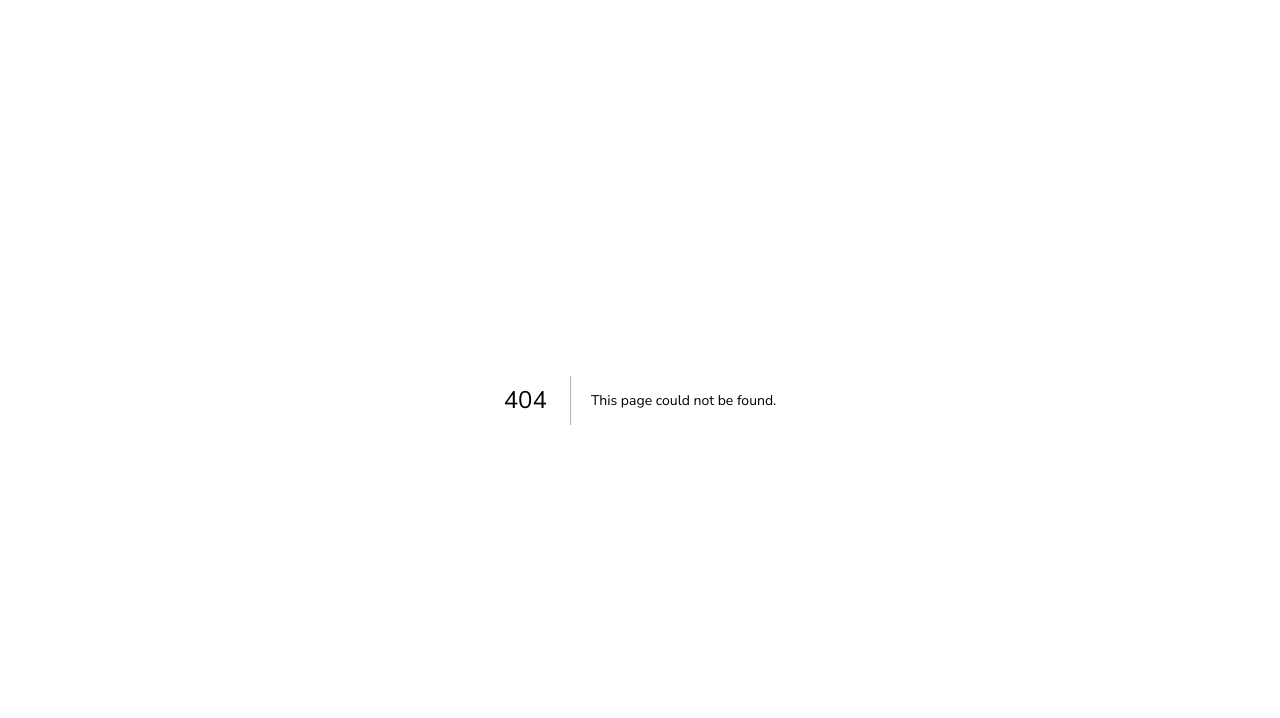
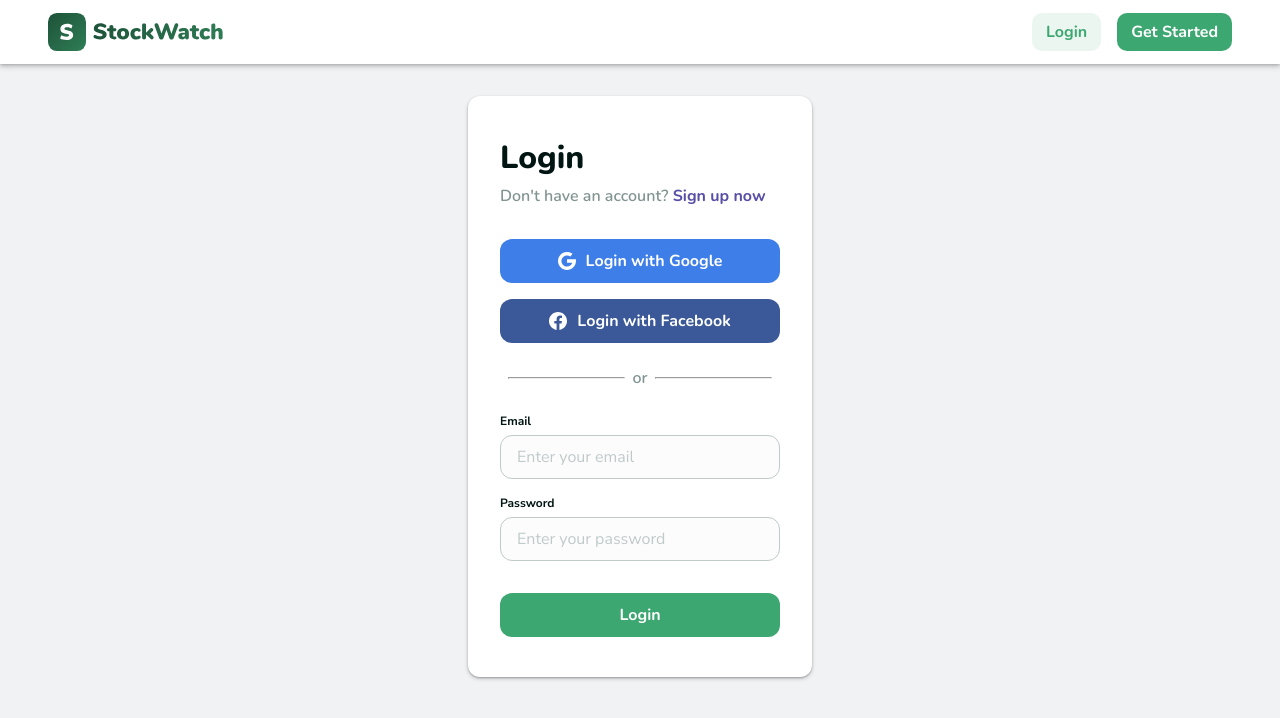
Before and after one commit to peitrae/stockwatch-client, a Next.js app in the folder client/: page /login in a window 1280 px wide. Before the commit this address had no page. Shown: the top 718 px of the page. Built offline with nearby package versions, Linux system fonts and the light colour scheme.

Commit message:
Add login page layout

```diff
--- /dev/null
+++ b/client/modules/authentication/Login.tsx
@@ -0,0 +1,72 @@
+/** @jsxImportSource @emotion/react */
+
+import Link from '@/components/typhographies/Link';
+import Text from '@/components/typhographies/Text';
+import { mb16, mb32, my24 } from '@/styles/margin';
+import TextInput from '@/components/inputs/TextInput';
+import Auth, { AuthCSS } from './_Auth';
+import { GoogleIcon, FacebookIcon } from '@/components/icons';
+import Flex from '@/components/layouts/Flex';
+
+const Login: React.FC = () => (
+	<Auth.Card>
+		<Auth.InnerWrapper>
+			<Text as="h1" type="sans-serif">
+				Login
+			</Text>
+			<Auth.DescriptionWrapper>
+				<Text css={AuthCSS.secondaryLighterColor} type="sans-serif">
+					Don&apos;t have an account?&nbsp;
+				</Text>
+				<Link weight="700" href="/signup">
+					Sign up now
+				</Link>
+			</Auth.DescriptionWrapper>
+			{/* <Auth.Error css={mb16} color="danger">This is an error message</Auth.Error> */}
+			<Auth.Button
+				css={[AuthCSS.google, mb16]}
+				startIcon={<GoogleIcon />}
+				size="lg"
+				onClick={() => {}}
+			>
+				Login with Google
+			</Auth.Button>
+			<Auth.Button
+				css={AuthCSS.facebook}
+				startIcon={<FacebookIcon />}
+				size="lg"
+				onClick={() => {}}
+			>
+				Login with Facebook
+			</Auth.Button>
+			<Flex css={my24} justifyContent="center" alignItems="center">
+				<Auth.VLine />
+				<Text css={AuthCSS.secondaryLighterColor}>or</Text>
+				<Auth.VLine />
+			</Flex>
+			<form css={mb32}>
+				<TextInput
+					id="email"
+					label="Email"
+					css={mb16}
+					type="email"
+					placeholder="Enter your email"
+					inputSize="lg"
+				/>
+				<TextInput
+					id="password"
+					label="Password"
+					css={mb16}
+					type="password"
+					placeholder="Enter your password"
+					inputSize="lg"
+				/>
+			</form>
+			<Auth.Button size="lg" onClick={() => {}}>
+				Login
+			</Auth.Button>
+		</Auth.InnerWrapper>
+	</Auth.Card>
+);
+
+export default Login;
--- /dev/null
+++ b/client/pages/login.tsx
@@ -0,0 +1,23 @@
+import styled from '@emotion/styled';
+import type { NextPage } from 'next';
+
+import Page from '@/components/layouts/Page';
+import Navbar from '@/components/layouts/Navbar';
+import LoginSection from '@/modules/authentication/Login';
+
+const LoginPage = styled(Page)`
+	background-color: ${({ theme }) => theme.colors.gray.lightest100};
+	display: flex;
+	flex-direction: column;
+`;
+
+const Login: NextPage = () => {
+	return (
+		<LoginPage>
+			<Navbar />
+			<LoginSection />
+		</LoginPage>
+	);
+};
+
+export default Login;
```
